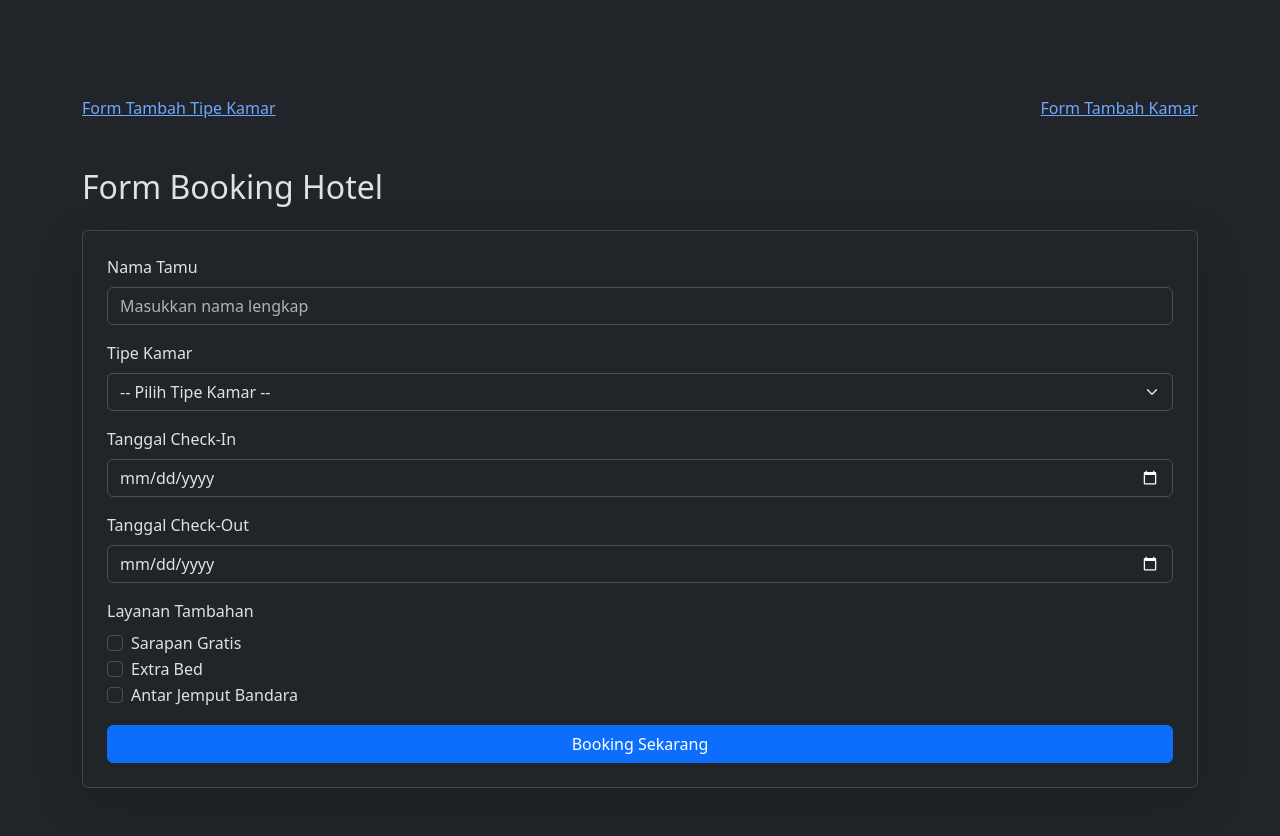
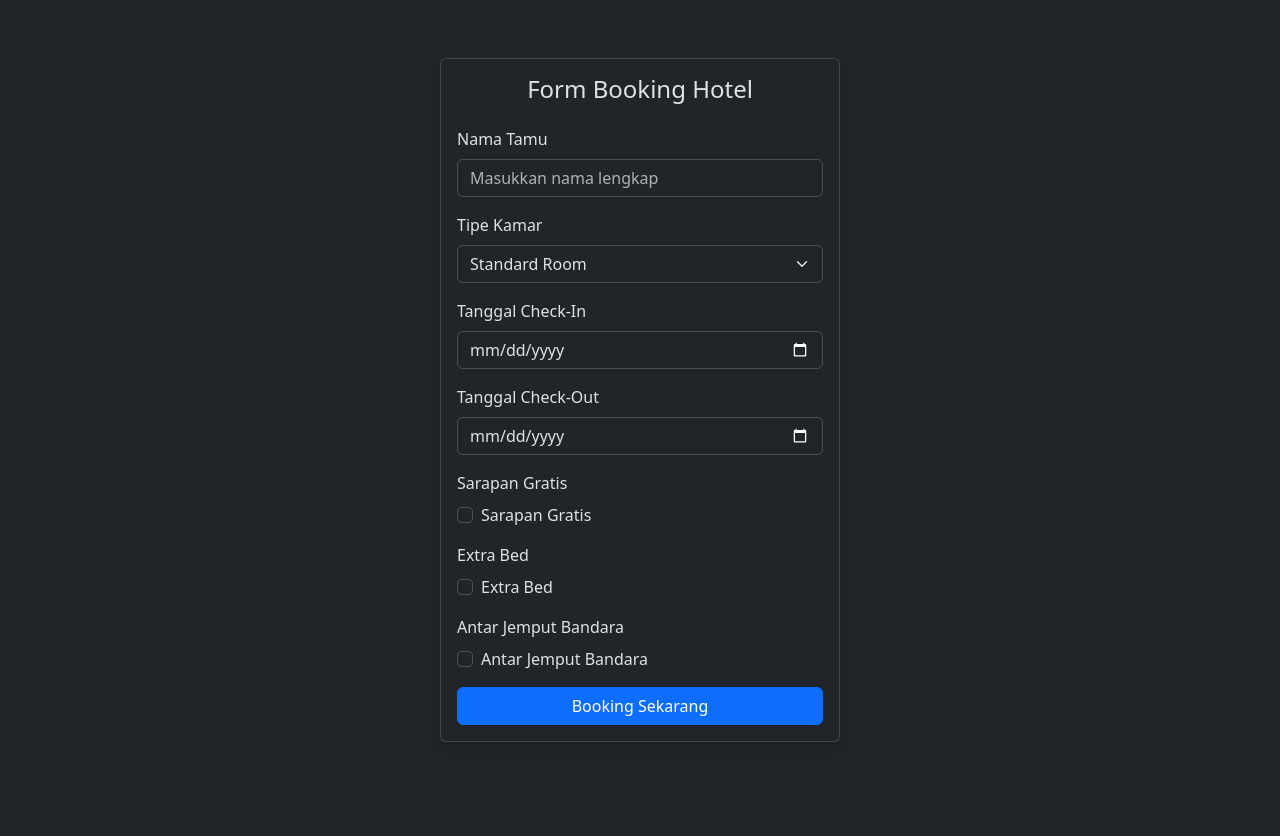
Before and after one commit to faisal-amiruddin/simple_hotel_booking_system, a PHP site: page /AksiBooking.php in a window 1280 px wide. After the commit the page ends 742 px from the top, so only its background shows below. Run offline with PHP 8.4, Linux system fonts and the light colour scheme; data comes from the database, SQL or seed files in the repository.

Commit message:
Update AksiBooking.php

```diff
--- a/AksiBooking.php
+++ b/AksiBooking.php
@@ -1,11 +1,23 @@
 <?php
 require 'database.php';
+require 'Form.php';
 
 $tipeOptions = [];
 $result = $conn->query("SELECT id_tipe, nama_tipe FROM tipe_kamar");
 while ($row = $result->fetch_assoc()) {
     $tipeOptions[$row['id_tipe']] = $row['nama_tipe'];
 }
+
+$formBooking = new Form('Booking.php', 'Form Booking Hotel', 'Booking Sekarang');
+$formBooking->addField("nama_tamu", "Nama Tamu", "text", ["placeholder" => "Masukkan nama lengkap"]);
+$formBooking->addField("id_tipe", "Tipe Kamar", "select", ["options" => $tipeOptions]);
+$formBooking->addField("checkin", "Tanggal Check-In", "date");
+$formBooking->addField("checkout", "Tanggal Check-Out", "date");
+
+$formBooking->addField("layanan1", "Sarapan Gratis", "checkbox", ["value" => "Sarapan Gratis"]);
+$formBooking->addField("layanan2", "Extra Bed", "checkbox", ["value" => "Extra Bed"]);
+$formBooking->addField("layanan3", "Antar Jemput Bandara", "checkbox", ["value" => "Antar Jemput Bandara"]);
+
 ?>
 <!DOCTYPE html>
 <html data-bs-theme="dark">
@@ -15,58 +27,8 @@ while ($row = $result->fetch_assoc()) {
     <link href="https://cdn.jsdelivr.net/npm/bootstrap@5.3.2/dist/css/bootstrap.min.css" rel="stylesheet">
 </head>
 <body>
-<div class="container py-5">
-    <div class="mt-5 mb-5 d-flex justify-content-between">
-        <a href="AksiTipe.php">Form Tambah Tipe Kamar</a>
-        <a href="AksiKamar.php">Form Tambah Kamar</a>
-    </div>
-
-    <h2 class="mb-4">Form Booking Hotel</h2>
-    <form method="POST" action="Booking.php" class="card p-4 shadow-lg">
-
-        <div class="mb-3">
-            <label for="nama_tamu" class="form-label">Nama Tamu</label>
-            <input type="text" class="form-control" id="nama_tamu" name="nama_tamu" placeholder="Masukkan nama lengkap" required>
-        </div>
-
-        <div class="mb-3">
-            <label for="id_tipe" class="form-label">Tipe Kamar</label>
-            <select class="form-select" id="id_tipe" name="id_tipe" required>
-                <option value="">-- Pilih Tipe Kamar --</option>
-                <?php foreach ($tipeOptions as $id => $nama): ?>
-                    <option value="<?= htmlspecialchars($id) ?>"><?= htmlspecialchars($nama) ?></option>
-                <?php endforeach; ?>
-            </select>
-        </div>
-
-        <div class="mb-3">
-            <label for="checkin" class="form-label">Tanggal Check-In</label>
-            <input type="date" class="form-control" id="checkin" name="checkin" required>
-        </div>
-
-        <div class="mb-3">
-            <label for="checkout" class="form-label">Tanggal Check-Out</label>
-            <input type="date" class="form-control" id="checkout" name="checkout" required>
-        </div>
-
-        <div class="mb-3">
-            <label class="form-label">Layanan Tambahan</label><br>
-            <div class="form-check">
-                <input class="form-check-input" type="checkbox" value="Sarapan Gratis" name="layanan[]">
-                <label class="form-check-label">Sarapan Gratis</label>
-            </div>
-            <div class="form-check">
-                <input class="form-check-input" type="checkbox" value="Extra Bed" name="layanan[]">
-                <label class="form-check-label">Extra Bed</label>
-            </div>
-            <div class="form-check">
-                <input class="form-check-input" type="checkbox" value="Antar Jemput Bandara" name="layanan[]">
-                <label class="form-check-label">Antar Jemput Bandara</label>
-            </div>
-        </div>
-
-        <button type="submit" class="btn btn-primary">Booking Sekarang</button>
-    </form>
-</div>
+<?php
+$formBooking->displayForm();
+?>
 </body>
 </html>
```
